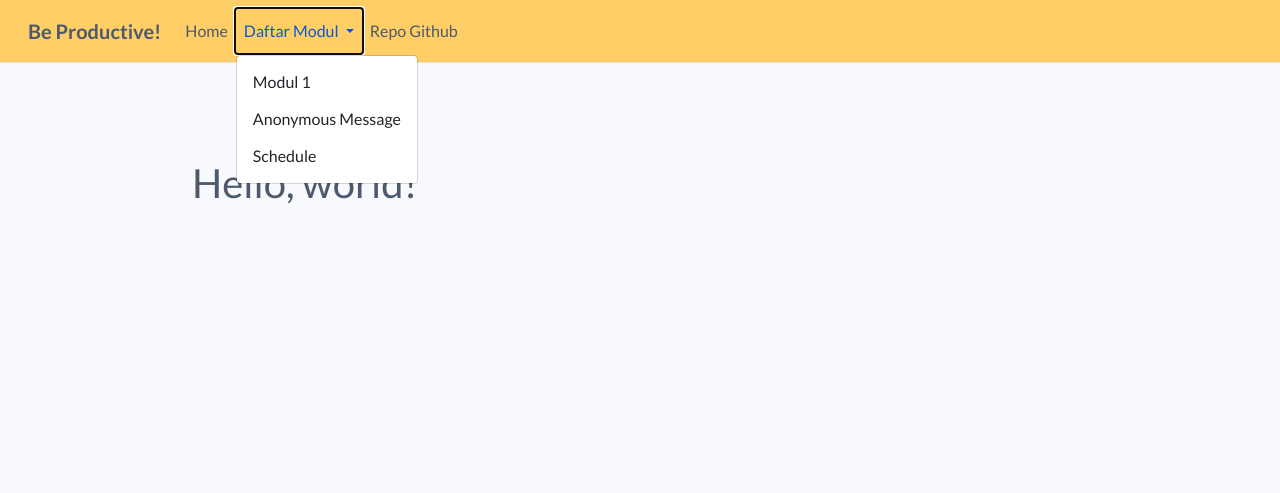
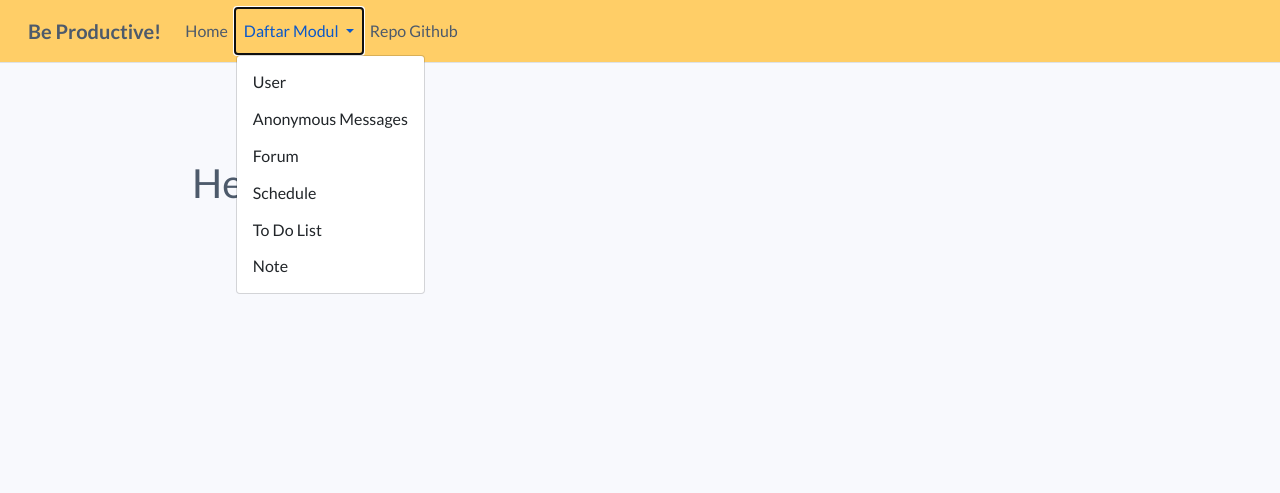
Before and after one commit to Zidan-Kharisma-Sakana/uts-f02, a Django app: page / in a window 1280 px wide, after a click on "Daftar Modul". Shown: the top 493 px of the page. Run offline with Django 3.2, Linux system fonts and the light colour scheme.

Commit message:
Added modules to navbar

```diff
--- a/anonymsg/templates/anonymsg/no-message.html
+++ b/anonymsg/templates/anonymsg/no-message.html
@@ -12,7 +12,5 @@
 <h2>No Messages Exist!</h2>
 {% if other_view %}
 {% include 'anonymsg/ask-form.html' %}
-{% else %}
-<a href={% url 'main:home' %} class="btn btn-primary">Return to home</a>
 {% endif %}
 {% endblock content %}
--- a/static/css/anonymsg/anonymous-page.css
+++ b/static/css/anonymsg/anonymous-page.css
@@ -1,6 +1,5 @@
 body {
     font-family: 'Rubik', sans-serif;
-    background: #84db84;
 }
 
 #content {
--- a/templates/partials/navbar.html
+++ b/templates/partials/navbar.html
@@ -18,9 +18,12 @@
             Daftar Modul
           </a>
           <ul class="dropdown-menu" aria-labelledby="navbarDropdown">
-            <li><a class="dropdown-item" href="#">Modul 1</a></li>
-            <li><a class="dropdown-item" href="{% url 'anonymsg' %}">Anonymous Message</a></li>
+            <li><a class="dropdown-item" href="{% url 'user' %}">User</a></li>
+            <li><a class="dropdown-item" href="{% url 'anonymsg' %}">Anonymous Messages</a></li>
+            <li><a class="dropdown-item" href="#">Forum</a></li>
             <li><a class="dropdown-item" href="{% url 'schedule' %}">Schedule</a></li>
+            <li><a class="dropdown-item" href="#">To Do List</a></li>
+            <li><a class="dropdown-item" href="#">Note</a></li>
           </ul>
         </li>
         <li class="nav-item">
```
Also changed, not shown: static/css/style.css (+5 -5 lines), user/migrations/0007_alter_userstatus_user.py (added).
